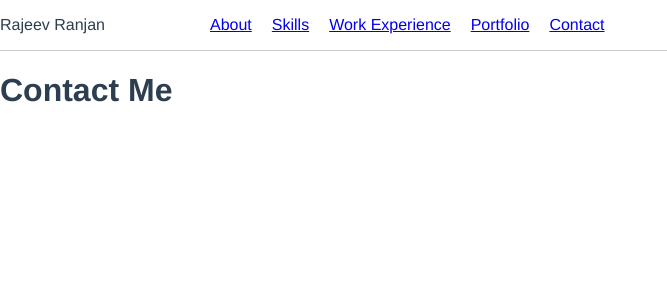
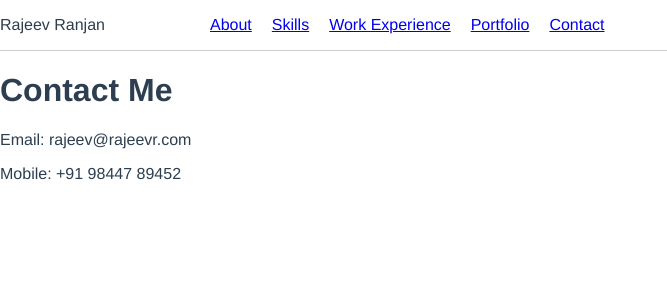
Before and after one commit to raajeew/vuejs-portfolio-site, a Vue app: page /contact in a window 1280 px wide. Shown: the top 300 px of the page, without its empty margins (0-667 px from the left). Built offline with nearby package versions, Linux system fonts and the light colour scheme.

Commit message:
contact upated

```diff
--- a/src/pages/ContactView.vue
+++ b/src/pages/ContactView.vue
@@ -1,3 +1,5 @@
 <template>
     <h1>Contact Me</h1>
+    <p>Email: rajeev@rajeevr.com</p>
+    <p>Mobile: +91 98447 89452</p>
 </template>
```
Also changed, not shown: 1 other file (tests, documents, lock files or other folders).
